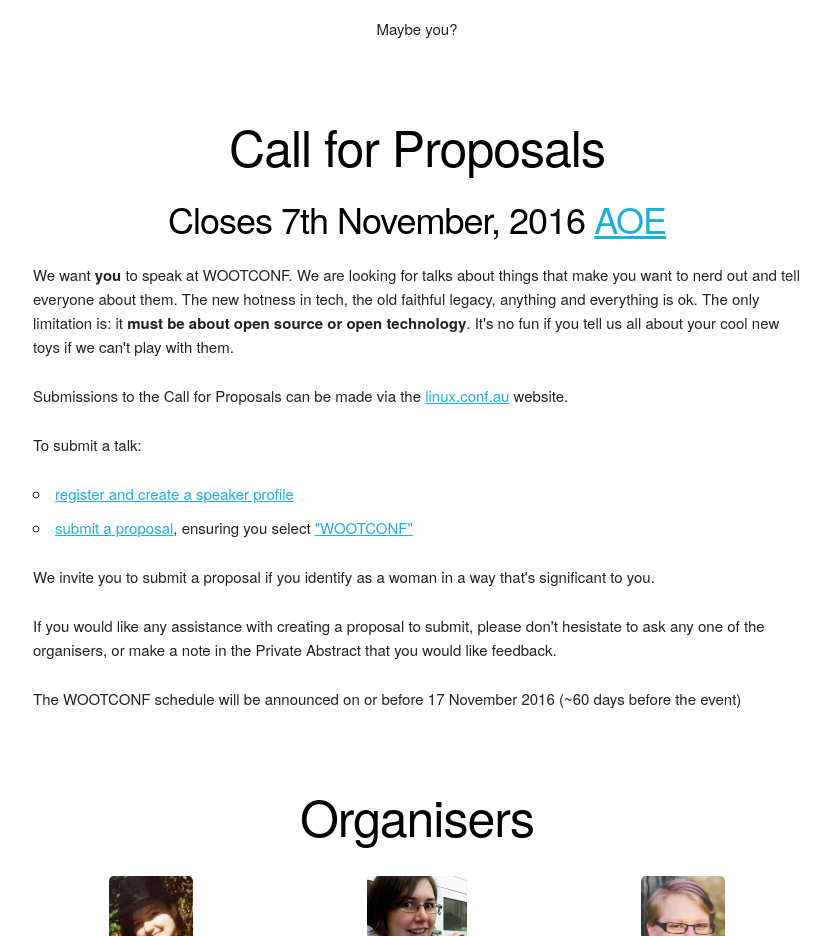
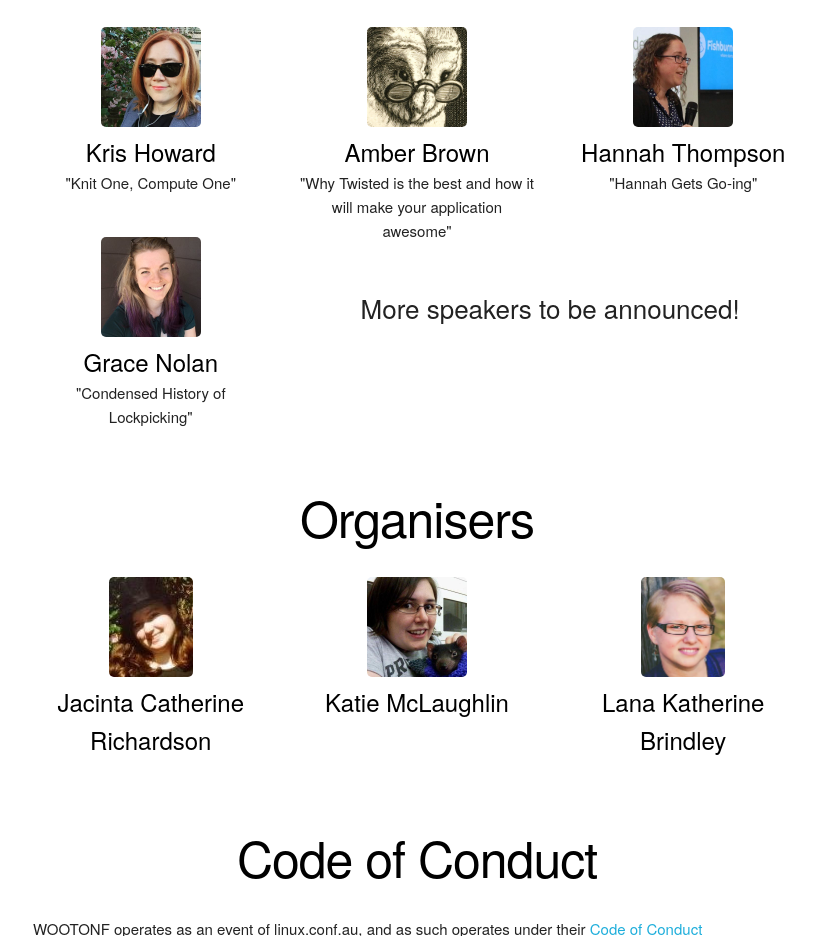
Before and after one commit to KatieConf/2017, a plain HTML site: page index.html in a window 1280 px wide. Shown: the part 1057-1993 px from the top of the page, without its empty margins (223-1053 px from the left). Drawn offline with Linux system fonts and the light colour scheme; a web font is replaced by a local one.

Commit message:
First announced speakers

```diff
--- a/index.html
+++ b/index.html
@@ -67,31 +67,43 @@
         <a name="speakers"></a>
         <h1>Speakers</h1>
       </div>
-        <p align="center">Maybe you?
-        </p>
+      <div class="row">
+        <div class="four columns speaker">
+            <p align="center">
+            <a href="https://twitter.com/web_goddess"><img src="img/kris.jpg">
+            <span class="name">Kris Howard</a></span></a>
+            "Knit One, Compute One"
+            </p>
+        </div>
+        <div class="four columns speaker">
+            <p align="center">
+            <a href="https://twitter.com/hawkieowl"><img src="img/amber.jpg">
+            <span class="name">Amber Brown</a></span></a>
+            "Why Twisted is the best and how it will make your application awesome"
+            </p>
+        </div>
+        <div class="four columns speaker">
+            <p align="center">
+            <a href="https://twitter.com/hannahcancode"><img src="img/hannah.jpg">
+            <span class="name">Hannah Thompson</a></span></a>
+            "Hannah Gets Go-ing"
+            </p>
+        </div>
+      </div>
+      <div class="row">
+        <div class="four columns speaker">
+            <p align="center">
+            <a href="https://twitter.com/GracieNoLag"><img src="img/grace.jpg">
+            <span class="name">Grace Nolan</a></span></a>
+            "Condensed History of Lockpicking"
+            </p>
+        </div>
+        <div class="eight columns" style="padding-top: 50px">
+            <p align="center"><span style="font-size: 26px">More speakers to be announced!</span></p>
+        </div>
+      </div>
     </div>
   </div>
-
-  <div class="section">
-    <div class="container">
-      <div class="section-heading" style="color:black">
-        <a name="cfp"></a>
-        <h1>Call for Proposals</h1>
-        <h3>Closes 7th November, 2016 <a href="https://2017.katieconf.xyz/cfp_close/">AOE</a></h3>
-      </div>
-        <p>We want <b>you</b> to speak at WOOTCONF. We are looking for talks about things that make you want to nerd out and tell everyone about them. The new hotness in tech, the old faithful legacy, anything and everything is ok. The only limitation is: it <b>must be about open source or open technology</b>. It's no fun if you tell us all about your cool new toys if we can't play with them.</p>
-        <p>Submissions to the Call for Proposals can be made via the <a href="https://linux.conf.au">linux.conf.au</a> website.</p>
-        <p>To submit a talk:
-        <ul>
-<li><a href="https://linux.conf.au/speaker/create">register and create a speaker profile</a></li>
-<li><a href="https://linux.conf.au/proposals/submit/">submit a proposal</a>, ensuring you select <a href="https://linux.conf.au/proposals/submit/wootconf-miniconf/">"WOOTCONF"</a></li>
-</ul>
-       <p>We invite you to submit a proposal if you identify as a woman in a way that's significant to you.</p>
-       <p>If you would like any assistance with creating a proposal to submit, please don't hesistate to ask any one of the organisers, or make a note in the Private Abstract that you would like feedback.</p>
-       <p>The WOOTCONF schedule will be announced on or before 17 November 2016 (~60 days before the event)</p>
-    </div>
-  </div>
-
 
   <div class="section">
     <div class="container">
```
Also changed, not shown: img/amber.jpg (added), img/grace.jpg (added), img/hannah.jpg (added), img/kris.jpg (added).
